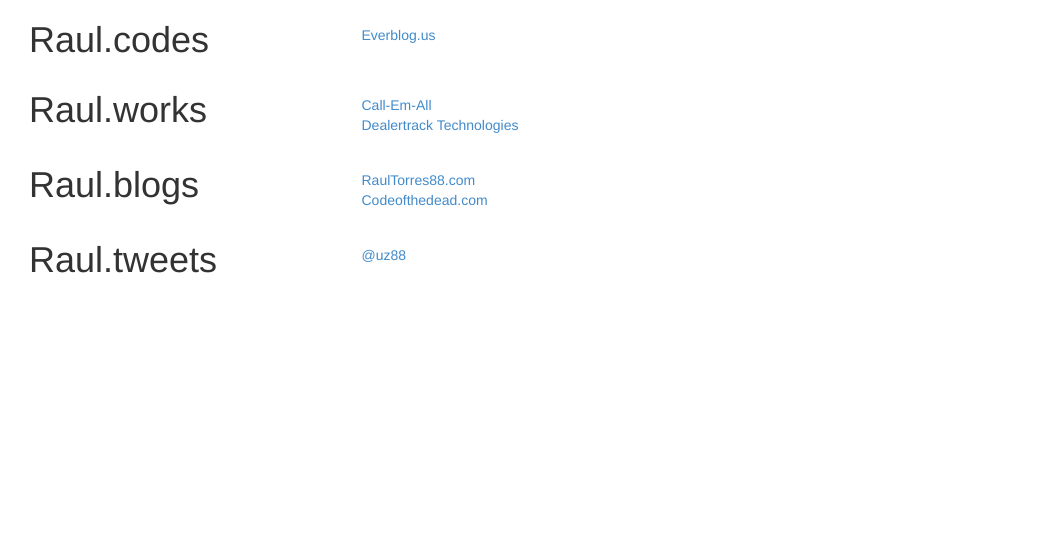
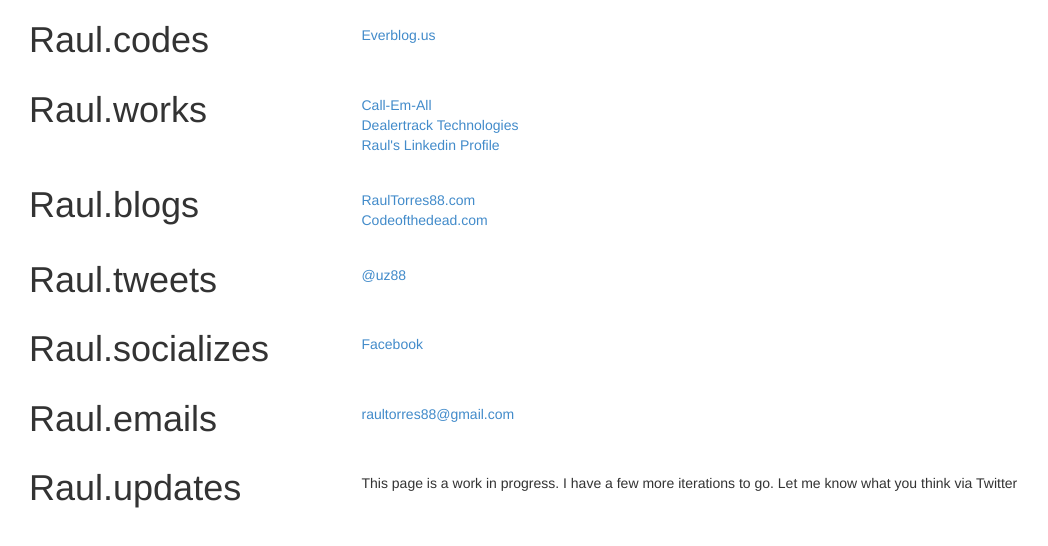
Before and after one commit to raultorres88/raultorres88.github.io, a plain HTML site: page index.html in a window 1280 px wide. Shown: the whole page, without its empty margins (41-1089 px from the left). Drawn offline with nearby package versions, Linux system fonts and the light colour scheme.

Commit message:
adding links

```diff
--- a/index.html
+++ b/index.html
@@ -40,6 +40,7 @@
   				<ul>
   					<li><a href="https://www.call-em-all.com/">Call-Em-All</a></li>
   					<li><a href="https://www.dealertrack.com/">Dealertrack Technologies</a></li>
+  					<li><a href="www.linkedin.com/in/raultorres88/">Raul's Linkedin Profile</a></li>
   				</ul>
   			</div>
   		</div>
@@ -60,6 +61,30 @@
   				</ul>
   			</div>
   		</div>
+  		<div class="row">
+  			<div class="col-md-3"><h1>Raul.socializes</div>
+  			<div class="col-md-9">
+  				<ul>
+  				<li><a href="https://www.facebook.com/raultorres">Facebook</a></li>
+  				</ul>
+  			</div>
+  		</div>
+  		<div class="row">
+  			<div class="col-md-3"><h1>Raul.emails</div>
+  			<div class="col-md-9">
+  				<ul>
+  				<li><a mailto="raultorres88@gmail.com">raultorres88@gmail.com</a></li>
+  				</ul>
+  			</div>
+  		</div>
+  		<div class="row">
+  			<div class="col-md-3"><h1>Raul.updates</div>
+  			<div class="col-md-9">
+  				<ul>
+  				<li><p>This page is a work in progress. I have a few more iterations to go. Let me know what you think via Twitter</p></li>
+  				</ul>
+  			</div>
+  		</div>
   	</div>
 
   	<!-- jQuery (necessary for Bootstrap's JavaScript plugins) -->
```
Also changed, not shown: 1 other file. Lines whose indentation alone changed are shown as unchanged.
